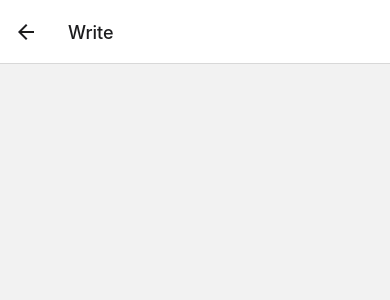
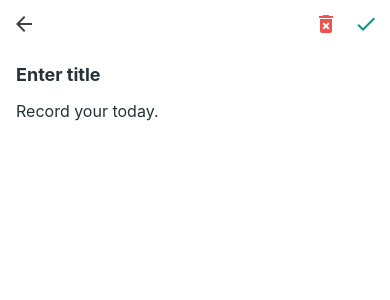
Before and after one commit to ndaemy/dealing-with-react-native, a React Native app in the folder DayLog/: screen /Write in a window 390 px wide. Shown: the top 300 px of the page. Built offline with nearby package versions, Linux system fonts and the light colour scheme.

Commit message:
6.3 Write new feed

```diff
--- /dev/null
+++ b/DayLog/components/FloatingWriteButton.tsx
@@ -0,0 +1,63 @@
+import React from 'react';
+import { Platform, Pressable, StyleSheet, View } from 'react-native';
+import Icon from 'react-native-vector-icons/MaterialIcons';
+import { useNavigation } from '@react-navigation/native';
+import { MainTabScreenNavigationProp } from '../screens/MainTab';
+
+const styles = StyleSheet.create({
+  wrapper: {
+    position: 'absolute',
+    bottom: 16,
+    right: 16,
+    width: 56,
+    height: 56,
+    borderRadius: 28,
+    // iOS 전용 그림자 설정
+    shadowColor: '#4d4d4d',
+    shadowOffset: { width: 0, height: 4 },
+    shadowOpacity: 0.3,
+    shadowRadius: 4,
+    // 안드로이드 전용 그림자 설정
+    elevation: 5,
+    // 안드로이드에서 물결 효과가 영역 밖으로 나가지 않도록 설정
+    // iOS에서는 overflow가 hidden일 경우 그림자가 보여지지 않음
+    overflow: Platform.select({ android: 'hidden' }),
+  },
+  button: {
+    width: 56,
+    height: 56,
+    borderRadius: 28,
+    backgroundColor: '#009688',
+    justifyContent: 'center',
+    alignItems: 'center',
+  },
+  icon: {
+    color: 'white',
+  },
+});
+
+const FloatingWriteButton: React.FC = () => {
+  const navigation = useNavigation<MainTabScreenNavigationProp>();
+
+  const handlePress = () => {
+    navigation.navigate('Write');
+  };
+
+  return (
+    <View style={styles.wrapper}>
+      <Pressable
+        style={({ pressed }) => [
+          styles.button,
+          Platform.OS === 'ios' && {
+            opacity: pressed ? 0.6 : 1,
+          },
+        ]}
+        android_ripple={{ color: 'white' }}
+        onPress={handlePress}>
+        <Icon name="add" size={24} style={styles.icon} />
+      </Pressable>
+    </View>
+  );
+};
+
+export default FloatingWriteButton;
--- /dev/null
+++ b/DayLog/components/TransparentCircleButton.tsx
@@ -0,0 +1,60 @@
+import React from 'react';
+import {
+  ColorValue,
+  GestureResponderEvent,
+  Platform,
+  Pressable,
+  StyleSheet,
+  View,
+} from 'react-native';
+import Icon from 'react-native-vector-icons/MaterialIcons';
+
+const styles = StyleSheet.create({
+  iconButtonWrapper: {
+    width: 32,
+    height: 32,
+    borderRadius: 16,
+    overflow: 'hidden',
+  },
+  iconButton: {
+    alignItems: 'center',
+    justifyContent: 'center',
+    width: 32,
+    height: 32,
+    borderRadius: 16,
+  },
+  marginRight: {
+    marginRight: 8,
+  },
+});
+
+type TransparentCircleButtonProps = {
+  name: string;
+  color?: number | ColorValue;
+  hasMarginRight?: boolean;
+  onPress?: (event: GestureResponderEvent) => void | null;
+};
+
+const TransparentCircleButton: React.FC<TransparentCircleButtonProps> = ({
+  name,
+  color,
+  hasMarginRight,
+  onPress,
+}) => {
+  return (
+    <View
+      style={[styles.iconButtonWrapper, hasMarginRight && styles.marginRight]}>
+      <Pressable
+        style={({ pressed }) => [
+          styles.iconButton,
+          Platform.OS === 'ios' && pressed && { backgroundColor: '#efefef' },
+        ]}
+        onPress={onPress}
+        android_ripple={{ color: '#ededed' }}>
+        <Icon name={name} size={24} color={color} />
+      </Pressable>
+    </View>
+  );
+};
+
+export default TransparentCircleButton;
--- /dev/null
+++ b/DayLog/components/WriteEditor.tsx
@@ -0,0 +1,64 @@
+import React, { useRef } from 'react';
+import { StyleSheet, TextInput, View } from 'react-native';
+
+const styles = StyleSheet.create({
+  block: {
+    flex: 1,
+    padding: 16,
+  },
+  titleInput: {
+    paddingVertical: 0,
+    fontSize: 18,
+    marginBottom: 16,
+    color: '#263238',
+    fontWeight: 'bold',
+  },
+  bodyInput: {
+    flex: 1,
+    fontSize: 16,
+    paddingVertical: 0,
+    color: '#263238',
+  },
+});
+
+type WriteEditorProps = {
+  title?: string;
+  body?: string;
+  onChangeTitle?: (text: string) => void;
+  onChangeBody?: (text: string) => void;
+};
+
+const WriteEditor: React.FC<WriteEditorProps> = ({
+  title,
+  body,
+  onChangeTitle,
+  onChangeBody,
+}) => {
+  const bodyRef = useRef<TextInput>(null);
+
+  return (
+    <View style={styles.block}>
+      <TextInput
+        placeholder="Enter title"
+        style={styles.titleInput}
+        returnKeyType="next"
+        onChangeText={onChangeTitle}
+        value={title}
+        onSubmitEditing={() => {
+          bodyRef.current!.focus();
+        }}
+      />
+      <TextInput
+        placeholder="Record your today."
+        style={styles.bodyInput}
+        multiline
+        textAlignVertical="top"
+        onChangeText={onChangeBody}
+        value={body}
+        ref={bodyRef}
+      />
+    </View>
+  );
+};
+
+export default WriteEditor;
--- /dev/null
+++ b/DayLog/components/WriteHeader.tsx
@@ -0,0 +1,72 @@
+import React from 'react';
+import { useNavigation } from '@react-navigation/native';
+import { Pressable, StyleSheet, View } from 'react-native';
+import Icon from 'react-native-vector-icons/MaterialIcons';
+import { WriteScreenNavigationProp } from '../screens/WriteScreen';
+import TransparentCircleButton from './TransparentCircleButton';
+
+const styles = StyleSheet.create({
+  block: {
+    height: 48,
+    paddingHorizontal: 8,
+    flexDirection: 'row',
+    alignItems: 'center',
+    justifyContent: 'space-between',
+  },
+  iconButtonWrapper: {
+    width: 32,
+    height: 32,
+    borderRadius: 16,
+    overflow: 'hidden',
+  },
+  iconButton: {
+    alignItems: 'center',
+    justifyContent: 'center',
+    width: 32,
+    height: 32,
+    borderRadius: 16,
+  },
+  buttons: {
+    flexDirection: 'row',
+    alignItems: 'center',
+  },
+  marginRight: {
+    marginRight: 8,
+  },
+});
+
+type WriteHeaderProps = {
+  onSave: () => void;
+};
+
+const WriteHeader: React.FC<WriteHeaderProps> = ({ onSave }) => {
+  const navigation = useNavigation<WriteScreenNavigationProp>();
+
+  const handleGoBack = () => {
+    navigation.pop();
+  };
+
+  return (
+    <View style={styles.block}>
+      <TransparentCircleButton
+        name="arrow-back"
+        onPress={handleGoBack}
+        color="#424242"
+      />
+      <View style={styles.buttons}>
+        <TransparentCircleButton
+          name="delete-forever"
+          color="#ef5350"
+          hasMarginRight
+        />
+        <TransparentCircleButton
+          name="check"
+          color="#009688"
+          onPress={onSave}
+        />
+      </View>
+    </View>
+  );
+};
+
+export default WriteHeader;
--- a/DayLog/index.js
+++ b/DayLog/index.js
@@ -2,8 +2,9 @@
  * @format
  */
 
-import {AppRegistry} from 'react-native';
+import { AppRegistry } from 'react-native';
+import 'react-native-get-random-values';
 import App from './App';
-import {name as appName} from './app.json';
+import { name as appName } from './app.json';
 
 AppRegistry.registerComponent(appName, () => App);
--- a/DayLog/package.json
+++ b/DayLog/package.json
@@ -15,9 +15,11 @@
     "@react-navigation/native-stack": "^6.5.0",
     "react": "17.0.2",
     "react-native": "0.67.3",
+    "react-native-get-random-values": "^1.7.2",
     "react-native-safe-area-context": "^4.0.1",
     "react-native-screens": "^3.12.0",
-    "react-native-vector-icons": "^9.1.0"
+    "react-native-vector-icons": "^9.1.0",
+    "uuid": "^8.3.2"
   },
   "devDependencies": {
     "@babel/core": "^7.12.9",
@@ -27,6 +29,7 @@
     "@types/react-native": "^0.66.15",
     "@types/react-native-vector-icons": "^6.4.10",
     "@types/react-test-renderer": "^17.0.1",
+    "@types/uuid": "^8.3.4",
     "@typescript-eslint/eslint-plugin": "^5.7.0",
     "@typescript-eslint/parser": "^5.7.0",
     "babel-jest": "^26.6.3",
--- a/DayLog/screens/FeedsScreen.tsx
+++ b/DayLog/screens/FeedsScreen.tsx
@@ -1,12 +1,22 @@
-import React from 'react';
+import React, { useContext } from 'react';
 import { StyleSheet, View } from 'react-native';
+import FloatingWriteButton from '../components/FloatingWriteButton';
+import LogContext from '../contexts/LogContext';
 
 const styles = StyleSheet.create({
-  block: {},
+  block: {
+    flex: 1,
+  },
 });
 
 const FeedsScreen: React.FC = () => {
-  return <View style={styles.block} />;
+  const { logs } = useContext(LogContext);
+
+  return (
+    <View style={styles.block}>
+      <FloatingWriteButton />
+    </View>
+  );
 };
 
 export default FeedsScreen;
--- a/DayLog/screens/MainTab.tsx
+++ b/DayLog/screens/MainTab.tsx
@@ -4,8 +4,10 @@ import Icon from 'react-native-vector-icons/MaterialIcons';
 import FeedsScreen from './FeedsScreen';
 import CalendarScreen from './CalendarScreen';
 import SearchScreen from './SearchScreen';
+import { NativeStackScreenProps } from '@react-navigation/native-stack';
+import { RootStackParamList } from './RootStack';
 
-type BottomTabParamList = {
+export type BottomTabParamList = {
   Feeds: undefined;
   Calendar: undefined;
   Search: undefined;
@@ -13,7 +15,14 @@ type BottomTabParamList = {
 
 const Tab = createBottomTabNavigator<BottomTabParamList>();
 
-const MainTab: React.FC = () => {
+export type MainTabScreenProps = NativeStackScreenProps<
+  RootStackParamList,
+  'MainTab'
+>;
+
+export type MainTabScreenNavigationProp = MainTabScreenProps['navigation'];
+
+const MainTab: React.FC<MainTabScreenProps> = () => {
   return (
     <Tab.Navigator
       screenOptions={{
--- a/DayLog/screens/RootStack.tsx
+++ b/DayLog/screens/RootStack.tsx
@@ -1,9 +1,15 @@
 import React from 'react';
 import { createNativeStackNavigator } from '@react-navigation/native-stack';
-import MainTab from './MainTab';
+import MainTab, { BottomTabParamList } from './MainTab';
 import WriteScreen from './WriteScreen';
+import { NavigatorScreenParams } from '@react-navigation/native';
 
-const Stack = createNativeStackNavigator();
+export type RootStackParamList = {
+  MainTab: NavigatorScreenParams<BottomTabParamList>;
+  Write: undefined;
+};
+
+const Stack = createNativeStackNavigator<RootStackParamList>();
 
 const RootStack = () => {
   return (
@@ -13,7 +19,11 @@ const RootStack = () => {
         component={MainTab}
         options={{ headerShown: false }}
       />
-      <Stack.Screen name="Write" component={WriteScreen} />
+      <Stack.Screen
+        name="Write"
+        component={WriteScreen}
+        options={{ headerShown: false }}
+      />
     </Stack.Navigator>
   );
 };
--- a/DayLog/screens/WriteScreen.tsx
+++ b/DayLog/screens/WriteScreen.tsx
@@ -1,12 +1,65 @@
-import React from 'react';
-import { StyleSheet, View } from 'react-native';
+import React, { useContext, useState } from 'react';
+import {
+  KeyboardAvoidingView,
+  Platform,
+  SafeAreaView,
+  StyleSheet,
+} from 'react-native';
+import WriteHeader from '../components/WriteHeader';
+import { NativeStackScreenProps } from '@react-navigation/native-stack';
+import { RootStackParamList } from './RootStack';
+import WriteEditor from '../components/WriteEditor';
+import LogContext from '../contexts/LogContext';
+import { useNavigation } from '@react-navigation/native';
 
 const styles = StyleSheet.create({
-  block: {},
+  block: {
+    flex: 1,
+    backgroundColor: 'white',
+  },
+  avoidingView: {
+    flex: 1,
+  },
 });
 
-const WriteScreen: React.FC = () => {
-  return <View style={styles.block} />;
+export type WriteScreenProps = NativeStackScreenProps<
+  RootStackParamList,
+  'Write'
+>;
+
+export type WriteScreenNavigationProp = WriteScreenProps['navigation'];
+
+const WriteScreen: React.FC<WriteScreenProps> = () => {
+  const [title, setTitle] = useState('');
+  const [body, setBody] = useState('');
+
+  const navigation = useNavigation<WriteScreenNavigationProp>();
+
+  const { onCreate } = useContext(LogContext);
+  const onSave = () => {
+    onCreate({
+      title,
+      body,
+      date: new Date().toISOString(),
+    });
+    navigation.pop();
+  };
+
+  return (
+    <SafeAreaView style={styles.block}>
+      <KeyboardAvoidingView
+        style={styles.avoidingView}
+        behavior={Platform.OS === 'ios' ? 'padding' : undefined}>
+        <WriteHeader onSave={onSave} />
+        <WriteEditor
+          title={title}
+          body={body}
+          onChangeTitle={setTitle}
+          onChangeBody={setBody}
+        />
+      </KeyboardAvoidingView>
+    </SafeAreaView>
+  );
 };
 
 export default WriteScreen;
```
Also changed, not shown: DayLog/contexts/LogContext.tsx (+28 -5 lines), 3 other files (tests, documents, lock files or other folders).
